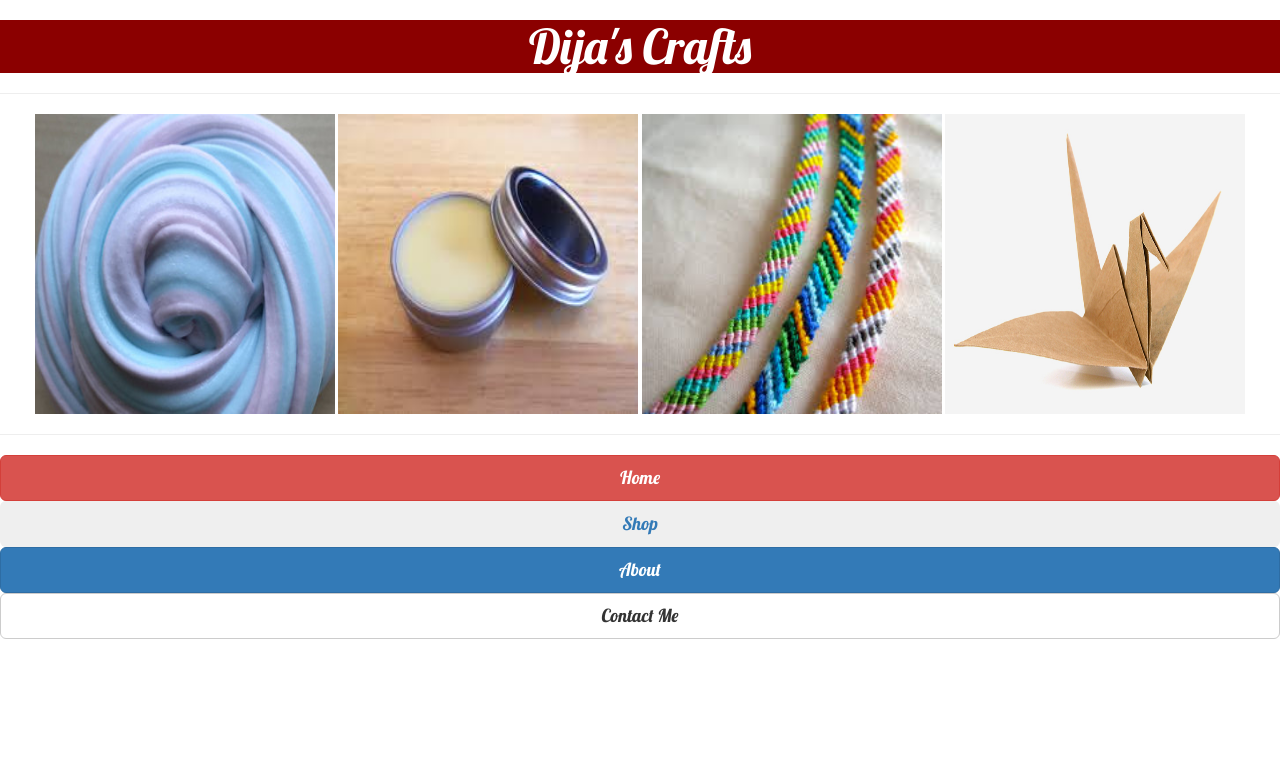
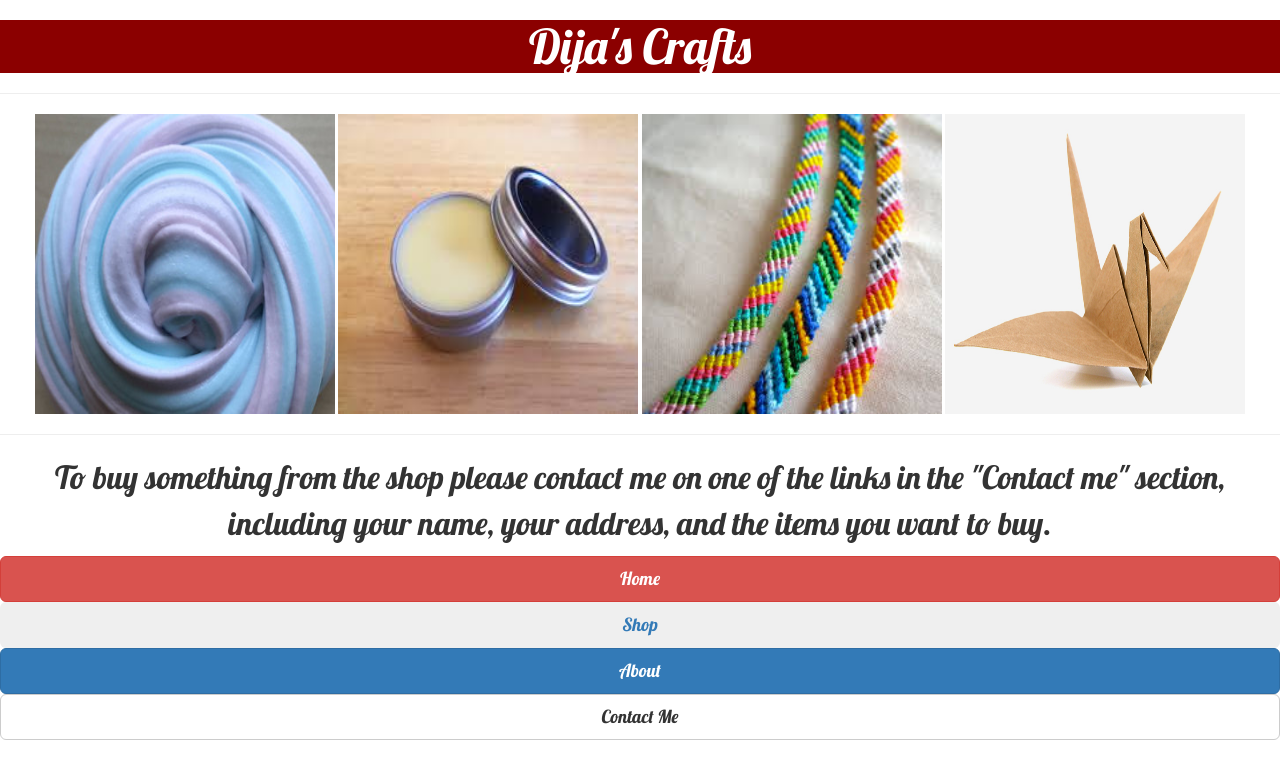
Before and after one commit to yusufElnady/dijascrafts, a plain HTML site: page index.html in a window 1280 px wide. Drawn offline with nearby package versions, Linux system fonts and the light colour scheme.

Commit message:
how to buy

```diff
--- a/index.html
+++ b/index.html
@@ -26,6 +26,12 @@
         <img src="OrigamiBirdImage.jpg" width="300" height="300" alt="frontPagePic"/>
         <!--put the image's source here-->
         <hr/>
+        <font size="+3">
+            <p>
+                To buy something from the shop please contact me on one of the links in the "Contact me" section, including your
+                name, your address, and the items you want to buy.
+            </p>
+        </font>
         <div>
             <a href="index.html"><button class="btn btn-danger btn-lg btn-block">Home</button></a>
             <a href="shop.html"><button class="btn btn-lg btn-block">Shop</button></a><!--put shop href-->
```
Also changed, not shown: shop.html (+8 -0 lines), 1 other file.
